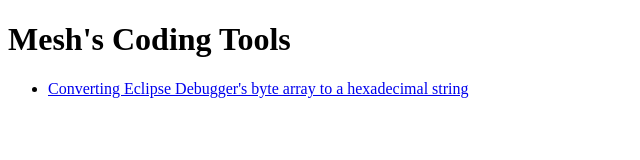
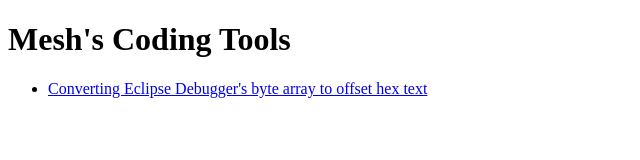
Before and after one commit to meshwu/meshwu.github.io, a plain HTML site: page index.html in a window 1280 px wide. Shown: the full height of the page, 0-640 px from the left. Drawn offline with Linux system fonts and the light colour scheme.

Commit message:
Update index.html
Change "a hexadecimal string" to "offset hex text".

```diff
--- a/index.html
+++ b/index.html
@@ -3,7 +3,7 @@
 <body>
 <h1>Mesh's Coding Tools</h1>
 <ul>
-  <li><a href="dec_to_hex.htm">Converting Eclipse Debugger's byte array to a hexadecimal string</a></li>
+  <li><a href="dec_to_hex.htm">Converting Eclipse Debugger's byte array to offset hex text</a></li>
 </ul>
 </body>
 </html>
```
